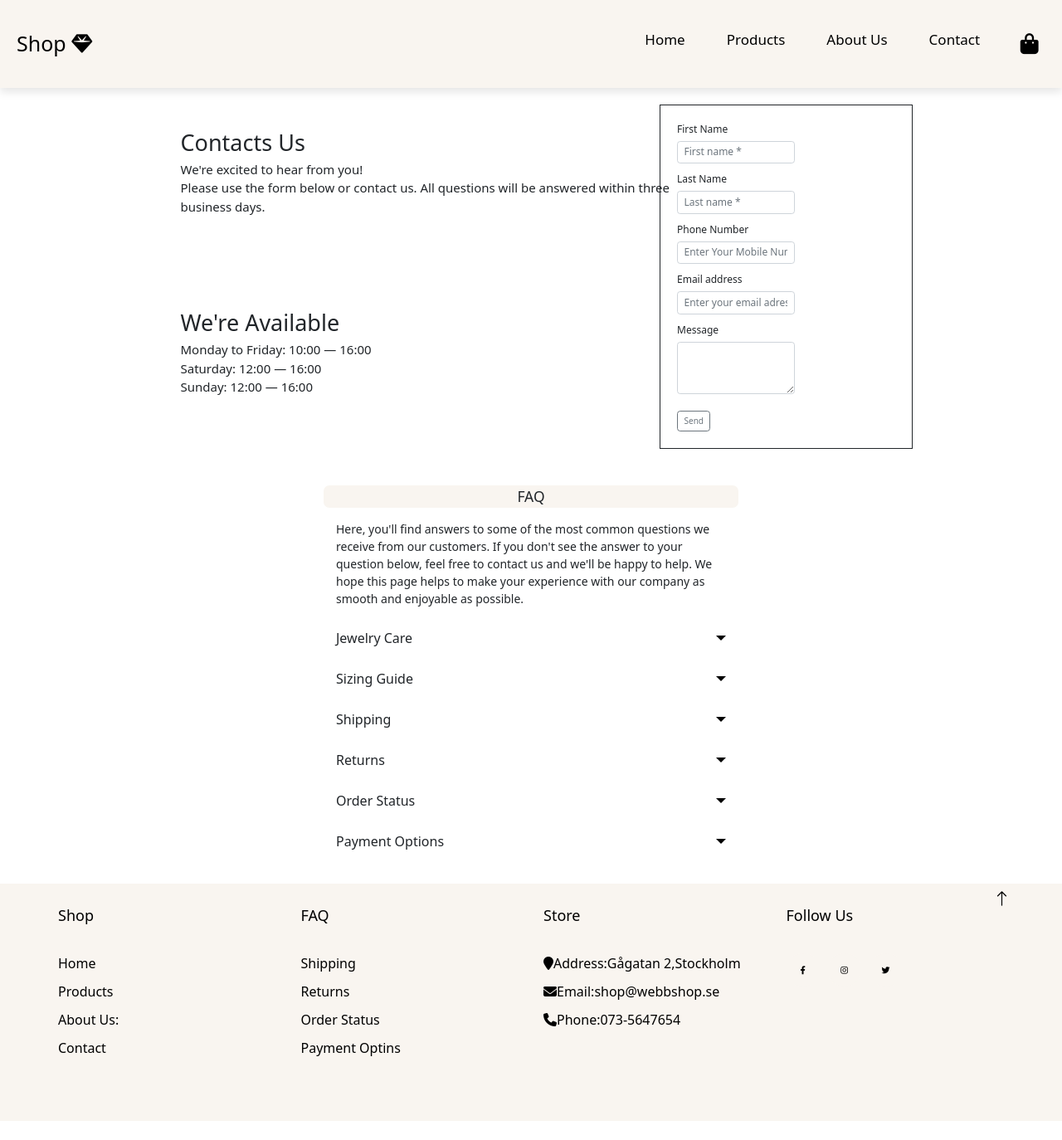
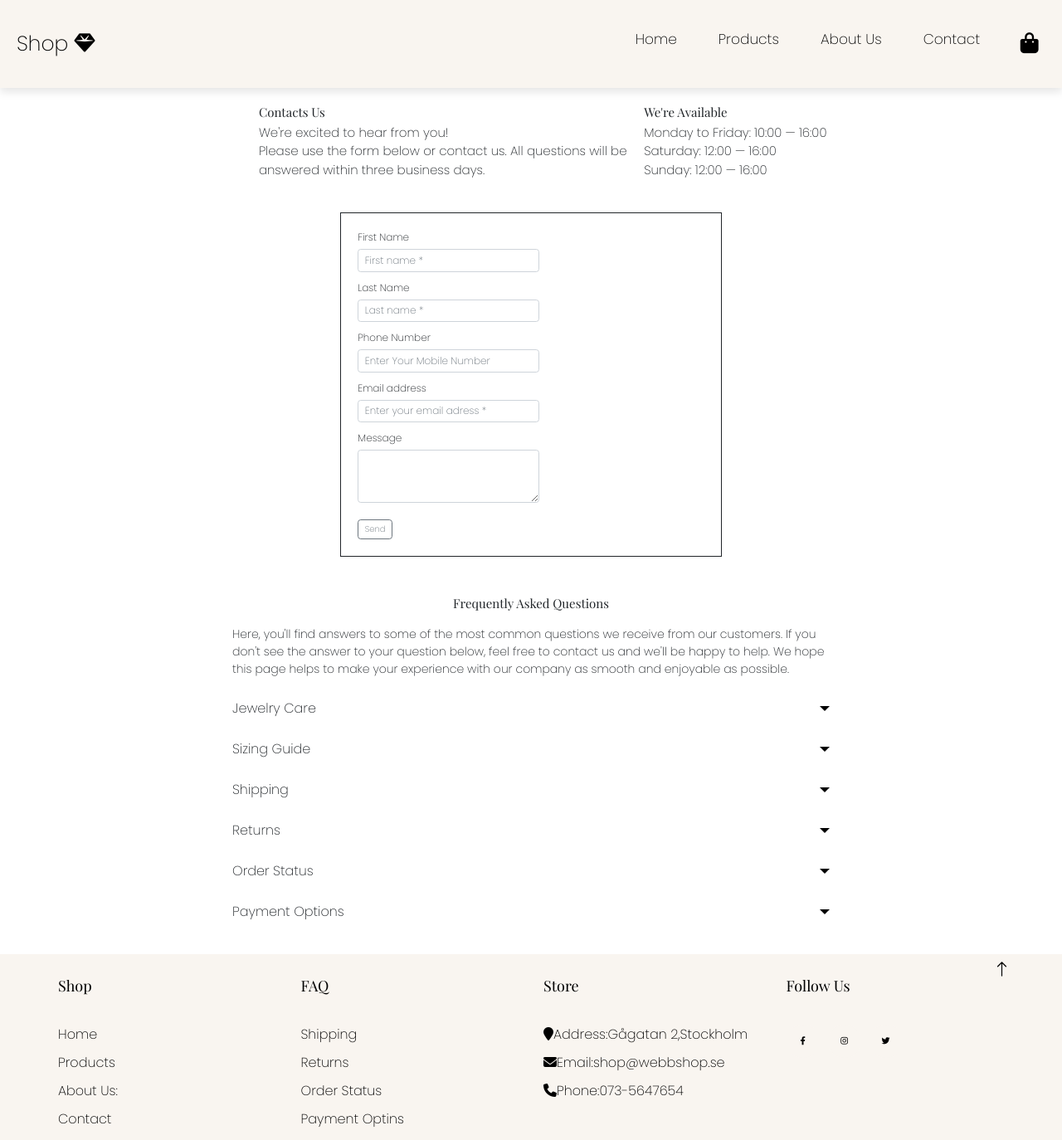
Before and after one commit to adamovd/Group_assignment_group_1, a website built with Parcel: page src/pages/contact.html in a window 1280 px wide. Shown: the whole page at 83% size. Before the commit the page ends 1351 px from the top, so only its background shows below. Built offline with nearby package versions, Linux system fonts and the light colour scheme.

Commit message:
message when submiting contact form, changes in contact and about page, prices,removed some text fixed some scss

```diff
--- a/src/pages/contact.html
+++ b/src/pages/contact.html
@@ -30,6 +30,7 @@
   </head>
   <body>
     <header class="header">
+
       <!--bootstrap hamburgermeny-->
    <!--    <nav class="navbar fixed-top">
         <div class="container-fluid">
@@ -124,8 +125,8 @@
     </header>
     <main class="container-fluid">
       <!--contactform -->
-<div class="contactContainer">
-      <article class="contact row  m-6 p-3 ">
+<div class="contactContainer ">
+      <article class="contact row  m-6 p-3 mt-3">
         <section class="contact__section col ">
           <h4 class="contact__title">Contacts Us</h4>
           <p class="contact__text">
@@ -177,10 +178,10 @@
               class="form-control"
               id="phone"
               type="text"
-              maxlength="10"
-              pattern="[0-9]{4} [0-9]{4} [0-9]{4} [0-9]{4}"
+              maxlength="12"
+              pattern="[0-9]{3}-[0-9]{3}-[0-9]{4}"
               placeholder="Enter Your Mobile Number"
-            />
+            /> <!--123-456-7890 -->
           </div>
 
           <div class="col-xs-10 col-md-6 col-lg-6 m-3">
@@ -191,8 +192,8 @@
               class="form-control"
               name="email"
               pattern="[a-z0-9._%+-]+@[a-z0-9.-]+\.[a-z]{2,3}$"
-              required
               placeholder="Enter your email adress *"
+
             />
           </div>
 
--- a/src/scss/_variables.scss
+++ b/src/scss/_variables.scss
@@ -5,6 +5,7 @@
 $primary-color: #fff;
 $secondary-color: #000;
 $popup-color: #f9f5f0;
+$icon-hover: #e7cab3;
 
 //Breakpoints
 $mobile: 576px;
--- a/src/scss/about.scss
+++ b/src/scss/about.scss
@@ -2,11 +2,14 @@
 @use "footer";
 @use "cartmodal";
 @use "mixins";
-:root {
+
+@use "variables" as var;
+
+/* :root {
   --black: black;
   --orange: #e7cab3;
 }
-
+ */
 * {
   margin: 0;
   padding: 0;
@@ -15,6 +18,7 @@
   border: none;
   //text-transform: capitalize;
   transition: all 0.1s linear;
+  font-family: var.$font;
 }
 
 html {
@@ -26,10 +30,13 @@ html {
 
 a {
   text-decoration: none;
-  color: black;
+  color: var.$secondary-color;
 }
 li {
   list-style: none;
+}
+h4 {
+  font-family: var.$title-font;
 }
 
 //////
@@ -45,7 +52,7 @@ li {
   top: 0;
   left: 0;
   right: 0;
-  background: #f9f5f0;
+  background: var.$popup-color;
   //padding: 1rem;
   padding: 2rem;
   display: flex;
@@ -60,7 +67,7 @@ li {
     top: 100%;
     left: -120%;
     width: 100%;
-    background: #f9f5f0;
+    background: var.$popup-color;
     border-top: 0.1rem solid rgba(0, 0, 0, 0.1);
     min-height: 100vh;
 
@@ -79,8 +86,8 @@ li {
   &__menu-bar {
     font-size: 2.5rem;
     padding: 0.5rem 1.5rem;
-    border: 0.1rem solid var(--black);
-    color: var(--black);
+    border: 0.1rem solid var.$secondary-color;
+    color: var.$secondary-color;
     border-radius: 0.3rem;
     cursor: pointer;
   }
@@ -91,18 +98,18 @@ li {
 
   &__logo {
     font-size: 2.5rem;
-    color: var(--black);
+    color: var.$secondary-color;
   }
 
   &__logo:hover {
-    color: var(--orange);
+    color: var.$icon-hover;
   }
 }
 
 .links {
   font-size: 2rem;
-  background: #f9f5f0;
-  border: 0.1rem solid var(--black);
+  background: var.$popup-color;
+  border: 0.1rem solid var.$secondary-color;
   border-radius: 0.5rem;
   padding: 1.5rem;
   margin: 1.5rem;
@@ -111,13 +118,13 @@ li {
 
   @include mixins.for-size(tablet) {
     font-size: 1.7rem;
-    color: var(--black);
+    color: var.$secondary-color;
     margin: 0 1rem;
     background: none;
     border: none;
 
     .links:hover {
-      color: var(--orange);
+      color: var.$icon-hover;
     }
   }
 }
@@ -142,13 +149,13 @@ li {
 .icons__search,
 .icons__shoppingbag {
   font-size: 2.5rem;
-  color: var(--black);
+  color: var.$secondary-color;
   margin-left: 1.5rem;
 }
 
 .icons__search:hover,
 .icons__shoppingbag:hover {
-  color: var(--orange);
+  color: var.$icon-hover;
 }
 /////footer
 .container {
@@ -167,7 +174,7 @@ li {
 }
 
 .footer {
-  background-color: #f9f5f0;
+  background-color: var.$popup-color;
   padding: 8px 0;
 }
 .footer-col {
@@ -182,7 +189,7 @@ li {
 }
 .footer-col h4 {
   font-size: 18px;
-  color: black;
+  color: var.$secondary-color;
   // text-transform: alize;
   margin-bottom: 35px;
   font-weight: 500;
@@ -196,30 +203,30 @@ li {
   //text-transform: capitalize;
   text-decoration: none;
   font-weight: 300;
-  color: black;
+  color: var.$secondary-color;
   display: block;
   transition: all 0.3s ease;
 }
 .footer-col ul li a:hover,
 .arrow:hover {
-  color: var(--orange);
+  color: var.$icon-hover;
   padding-left: 2px;
 }
 .footer-col .social-links a {
   display: inline-block;
   height: 40px;
   width: 40px;
-  background-color: #f9f5f0;
+  background-color: var.$popup-color;
   margin: 0 10px 10px 0;
   text-align: center;
   line-height: 40px;
   border-radius: 50%;
-  color: black;
+  color: var.$secondary-color;
   transition: all 0.5s ease;
 }
 .footer-col .social-links a:hover {
-  color: #24262b;
-  background-color: var(--orange);
+  color: var.$secondary-color;
+  background-color: var.$icon-hover;
   border-radius: 50%;
 }
 
@@ -232,7 +239,7 @@ ul {
   display: flex;
   justify-content: flex-end;
   font-size: 20px;
-  color: black;
+  color: var.$secondary-color;
 }
 
 .copyright {
@@ -240,7 +247,7 @@ ul {
   justify-content: center;
   font-size: 16px;
   margin-top: 2rem;
-  color: black;
+  color: var.$secondary-color;
   margin-bottom: 3rem;
 }
 
--- a/src/scss/contact.scss
+++ b/src/scss/contact.scss
@@ -1,10 +1,12 @@
 @use "header";
 @use "footer";
 @use "cartmodal";
-:root {
+@use "variables" as var;
+
+/* :root {
   --black: black;
-  --orange: #e7cab3;
-}
+  --: #e7cab3;
+} */
 
 * {
   margin: 0;
@@ -14,6 +16,7 @@
   border: none;
   //text-transform: capitalize;
   transition: all 0.1s linear;
+  font-family: var.$font;
 }
 
 html {
@@ -25,10 +28,13 @@ html {
 
 a {
   text-decoration: none;
-  color: black;
+  color: var.$secondary-color;
 }
 li {
   list-style: none;
+}
+h4 {
+  font-family: var.$title-font;
 }
 
 //////
@@ -38,7 +44,7 @@ li {
   top: 0;
   left: 0;
   right: 0;
-  background: #f9f5f0;
+  background: var.$popup-color;
   //padding: 1rem;
   padding: 2rem;
   display: flex;
@@ -53,7 +59,7 @@ li {
     top: 100%;
     left: -120%;
     width: 100%;
-    background: #f9f5f0;
+    background: var.$popup-color;
     border-top: 0.1rem solid rgba(0, 0, 0, 0.1);
     min-height: 100vh;
   }
@@ -61,8 +67,7 @@ li {
   &__menu-bar {
     font-size: 2.5rem;
     padding: 0.5rem 1.5rem;
-    border: 0.1rem solid var(--black);
-    color: var(--black);
+    border: 0.1rem solid var.$secondary-color;
     border-radius: 0.3rem;
     cursor: pointer;
   }
@@ -73,18 +78,18 @@ li {
 
   &__logo {
     font-size: 2.5rem;
-    color: var(--black);
+    color: var.$secondary-color;
   }
 
   &__logo:hover {
-    color: var(--orange);
+    color: var.$icon-hover;
   }
 }
 
 .links {
   font-size: 2rem;
-  background: #f9f5f0;
-  border: 0.1rem solid var(--black);
+  background: var.$popup-color;
+  border: 0.1rem solid var.$secondary-color;
   border-radius: 0.5rem;
   padding: 1.5rem;
   margin: 1.5rem;
@@ -106,13 +111,13 @@ li {
 .icons__search,
 .icons__shoppingbag {
   font-size: 2.5rem;
-  color: var(--black);
+  color: var.$secondary-color;
   margin-left: 1.5rem;
 }
 
 .icons__search:hover,
 .icons__shoppingbag:hover {
-  color: var(--orange);
+  color: var.$icon-hover;
 }
 
 /////footer
@@ -132,7 +137,7 @@ li {
 }
 
 .footer {
-  background-color: #f9f5f0;
+  background-color: var.$popup-color;
   padding: 8px 0;
 }
 .footer-col {
@@ -143,7 +148,7 @@ li {
 }
 .footer-col h4 {
   font-size: 18px;
-  color: black;
+  color: var.$secondary-color;
   //text-transform: capitalize;
   margin-bottom: 35px;
   font-weight: 500;
@@ -157,30 +162,30 @@ li {
   // text-transform: capitalize;
   text-decoration: none;
   font-weight: 300;
-  color: black;
+  color: var.$secondary-color;
   display: block;
   transition: all 0.3s ease;
 }
 .footer-col ul li a:hover,
 .arrow:hover {
-  color: var(--orange);
+  color: var.$icon-hover;
   padding-left: 2px;
 }
 .footer-col .social-links a {
   display: inline-block;
   height: 40px;
   width: 40px;
-  background-color: #f9f5f0;
+  background-color: var.$popup-color;
   margin: 0 10px 10px 0;
   text-align: center;
   line-height: 40px;
   border-radius: 50%;
-  color: black;
+  color: var.$secondary-color;
   transition: all 0.5s ease;
 }
 .footer-col .social-links a:hover {
-  color: #24262b;
-  background-color: var(--orange);
+  color: var.$secondary-color;
+  background-color: var.$icon-hover;
   border-radius: 50%;
 }
 
@@ -193,7 +198,7 @@ ul {
   display: flex;
   justify-content: flex-end;
   font-size: 20px;
-  color: black;
+  color: var.$secondary-color;
 }
 
 .copyright {
@@ -201,7 +206,7 @@ ul {
   justify-content: center;
   font-size: 16px;
   margin-top: 2rem;
-  color: black;
+  color: var.$secondary-color;
   margin-bottom: 3rem;
 }
 
@@ -212,8 +217,9 @@ ul {
 }
 
 .faq-mtitle {
+  font-family: var.$title-font;
   display: flex;
-  background-color: #f9f5f0;
+  // background-color: #f9f5f0;
   padding: 3px;
   border-radius: 7px;
 
@@ -254,7 +260,7 @@ ul {
 }
 
 .faq-title:hover {
-  background-color: var(--orange);
+  background-color: var.$icon-hover;
 }
 
 .faq-input {
@@ -266,7 +272,7 @@ ul {
 }
 
 .faq-input:checked ~ .faq-title {
-  background-color: var(--orange);
+  background-color: var.$icon-hover;
 }
 
 .faq-input:checked ~ .faq-title:after {
@@ -282,7 +288,7 @@ ul {
 .faq-text {
   display: none;
   padding: 10px 15px;
-  color: black;
+  color: var.$secondary-color;
   font-size: 16px;
   white-space: pre-line;
 }
@@ -311,7 +317,7 @@ ul {
 
   .links {
     font-size: 1.7rem;
-    color: var(--black);
+    color: var.$secondary-color;
     margin: 0 1rem;
     background: none;
 
@@ -319,33 +325,43 @@ ul {
   }
 
   .links:hover {
-    color: var(--orange);
+    color: var.$icon-hover;
   }
 
   .contactContainer {
     display: flex;
-    flex-direction: row;
+    flex-direction: column;
     width: 100%;
+    justify-content: center;
+    align-items: center;
   }
   .contact {
     display: flex;
-    flex-direction: column;
-    width: 50%;
+    flex-direction: row;
+    //width: 50%;
+    margin-left: 8rem;
+    width: 75%;
 
     &__section {
       display: flex;
       flex-direction: column;
-      margin: 40px;
+
+      /* margin: 40px;
       margin-left: 200px;
-      margin-bottom: -60px;
+      margin-bottom: -60px; */
     }
 
-    &__title {
-      font-size: 27px;
-    }
+    /*  &__title {
+     // font-size: 27px;
+    } */
     &__text {
       font-size: 15px;
     }
+  }
+
+  .thankYouMessage {
+    margin: 2rem;
+    width: 50%;
   }
   .formContact {
     display: flex;
@@ -366,3 +382,17 @@ ul {
     margin-bottom: 8px;
   }
 }
+
+@media screen and (min-width: 992px) {
+  .contact {
+    margin-left: 250px;
+  }
+
+  .contactForm {
+    width: 75%;
+  }
+
+  .faq {
+    max-width: 750px;
+  }
+}
--- a/src/ts/about.ts
+++ b/src/ts/about.ts
@@ -39,7 +39,7 @@ export function createAboutUs() {
   aboutTextWrapper.classList.add("aboutTextWrapper");
 
   const aboutTitle: HTMLHeadingElement = document.createElement(
-    "h1"
+    "h4"
   ) as HTMLHeadingElement;
 
   aboutTitle.classList.add("aboutTitle");
--- a/src/ts/contact.ts
+++ b/src/ts/contact.ts
@@ -16,15 +16,19 @@ export function createThankYouMessage() {
     ".thankYouMessage"
   ) as HTMLParagraphElement;
   showMessage.style.display = "none";
-  let formSubmitBtn: HTMLButtonElement = document.querySelector(
+
+  let contactForm: HTMLFormElement = document.querySelector(
+    ".contactForm"
+  ) as HTMLFormElement;
+
+  /* let formSubmitBtn: HTMLButtonElement = document.querySelector(
     ".thankYouBtn"
-  ) as HTMLButtonElement;
-  formSubmitBtn.addEventListener("click", (e) => {
+  ) as HTMLButtonElement; */
+  contactForm.addEventListener("submit", (e) => {
     e.preventDefault();
-    let hideForm: HTMLFormElement = document.querySelector(
-      ".contactForm"
-    ) as HTMLFormElement;
-    hideForm.style.display = "none";
+
+    contactForm.style.display = "none";
+
     let showMessage: HTMLParagraphElement = document.querySelector(
       ".thankYouMessage"
     ) as HTMLParagraphElement;
--- a/src/ts/faq.ts
+++ b/src/ts/faq.ts
@@ -11,7 +11,7 @@ export function createFQA() {
 
   <div class="faq">
 
-  <h3 class="faq-mtitle">FAQ</h3>
+  <h4 class="faq-mtitle">Frequently Asked Questions</h4>
 
   <p class="faq-description">Here, you'll find answers to some of the most common questions we receive from our customers. If you don't see the answer to your question below, feel free to contact us and we'll be happy to help. We hope this page helps to make your experience with our company as smooth and enjoyable as possible.</p>
       <div class="faq-item">
@@ -47,7 +47,7 @@ export function createFQA() {
         <input class="faq-input" type="checkbox" id="faq_3">
         <label class="faq-title" for="faq_3">Shipping</label>
         <div class="faq-text">
-        Our Express Courier service is a fast and reliable way to get your package delivered to its destination. With this service, your package will be picked up from our warehouse and delivered directly to the recipient's address, typically within 1-3 business days. You'll receive tracking updates along the way so you can keep track of your package's progress. This service is available for domestic and international shipping. Please note that delivery times may vary depending on the destination, and additional charges may apply for certain locations. Contact us for more information on our Express Courier service</p>
+        Our Express and Standard Courier service is a fast and reliable way to get your package delivered to its destination. With this services, your package will be picked up from our warehouse and delivered directly to the recipient's address, typically within 1-3 business days. You'll receive tracking updates along the way so you can keep track of your package's progress. This service is available for domestic and international shipping. Please note that delivery times may vary depending on the destination, and additional charges may apply for certain locations. Contact us for more information on our Express Courier service.</p>
         </div>
       </div>
 
```
Also changed, not shown: src/ts/models/productList.ts (+19 -19 lines).
